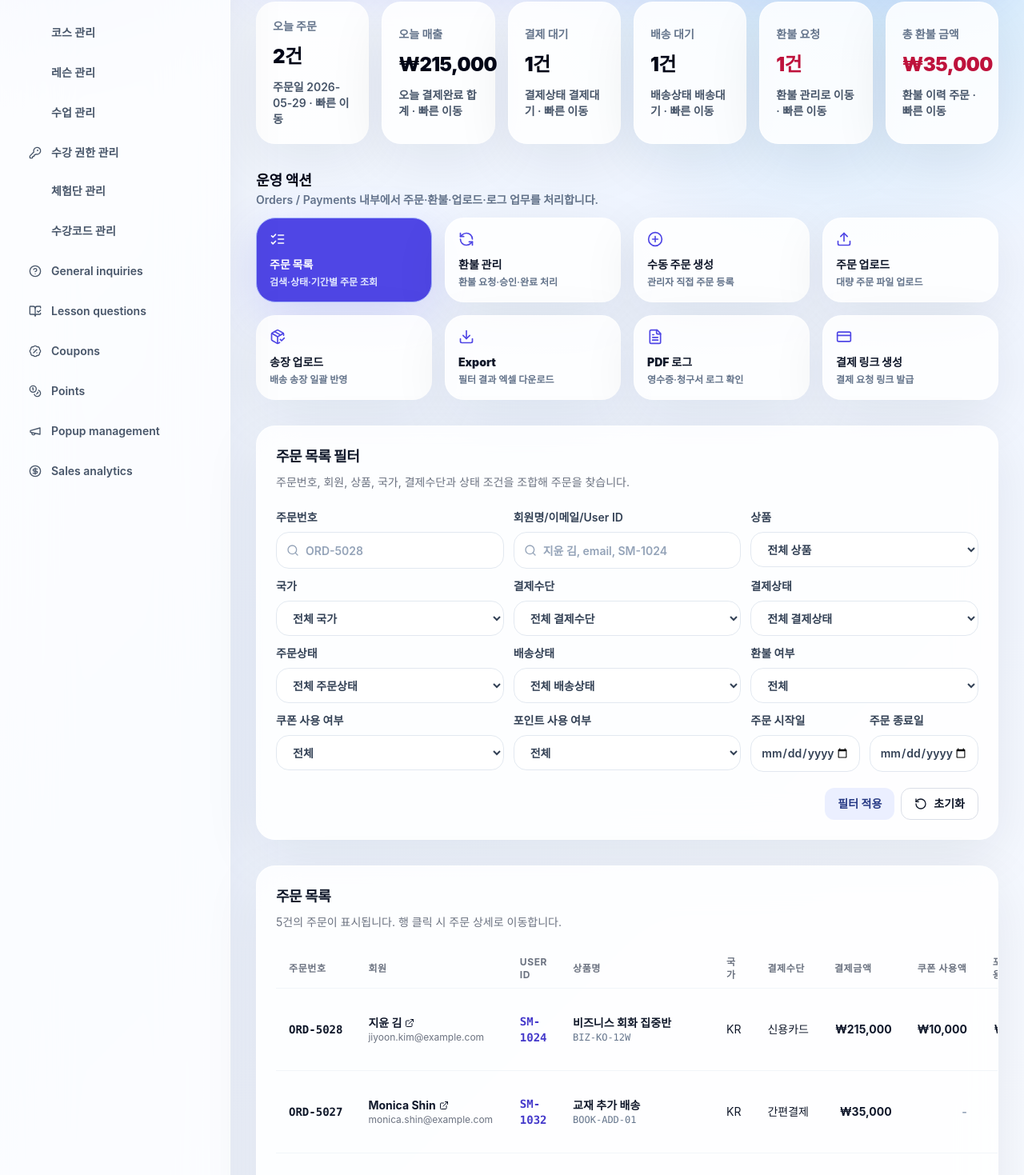
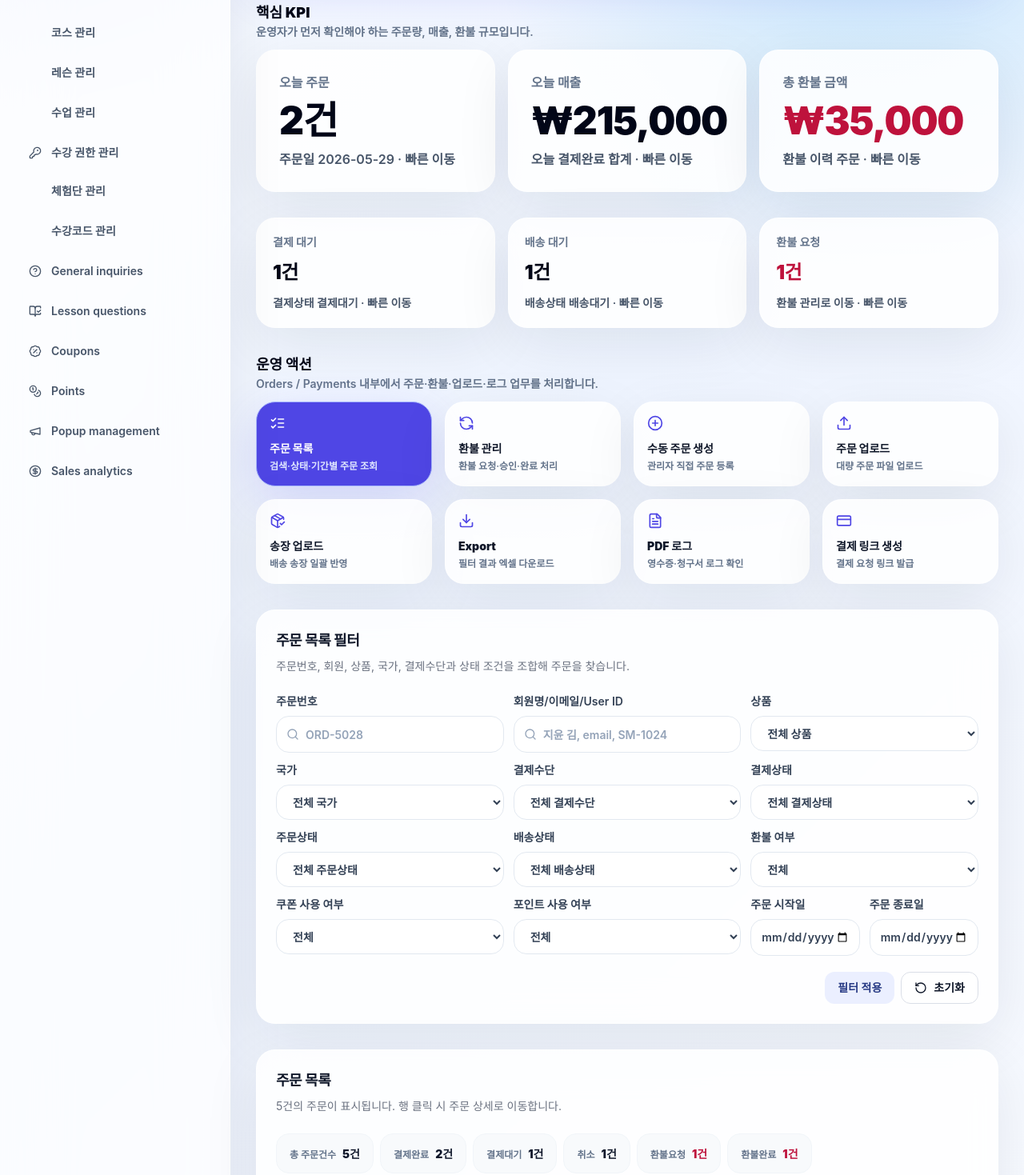
Before and after one commit to koo-2dub/studymini-admin-frontend, a Next.js app: page /orders in a window 1280 px wide. Shown: the part 361-1830 px from the top of the page at 80% size. Built offline with nearby package versions, Linux system fonts and the light colour scheme.

Commit message:
Refine orders dashboard table and KPI layout

```diff
--- a/app/orders/[orderId]/page.tsx
+++ b/app/orders/[orderId]/page.tsx
@@ -21,6 +21,7 @@ export default async function OrderDetailPage({ params }: { params: Promise<{ or
   }
 
   const finalPaidAmount = Math.max(order.paymentAmount - order.refundAmount, 0);
+  const refundable = order.paymentStatus === "결제완료" || order.paymentStatus === "환불요청";
 
   return (
     <div className="space-y-8">
@@ -37,7 +38,7 @@ export default async function OrderDetailPage({ params }: { params: Promise<{ or
         </div>
         <div className="flex flex-wrap gap-2">
           <Button type="button" variant="outline"><FileText className="h-4 w-4" />영수증 조회</Button>
-          <Button type="button"><RefreshCcw className="h-4 w-4" />환불 처리</Button>
+          <Button type="button" disabled={!refundable}><RefreshCcw className="h-4 w-4" />환불 처리</Button>
         </div>
       </div>
 
@@ -123,7 +124,7 @@ export default async function OrderDetailPage({ params }: { params: Promise<{ or
             </CardHeader>
             <CardContent className="overflow-x-auto">
               {order.refunds.length > 0 ? (
-                <Table>
+                <Table className="min-w-[980px] [&_td]:whitespace-nowrap [&_th]:whitespace-nowrap">
                   <TableHeader>
                     <TableRow><TableHead>환불 요청일</TableHead><TableHead>환불 사유</TableHead><TableHead>환불 금액</TableHead><TableHead>유형</TableHead><TableHead>상태</TableHead><TableHead>처리자</TableHead><TableHead>처리일</TableHead></TableRow>
                   </TableHeader>
@@ -131,7 +132,7 @@ export default async function OrderDetailPage({ params }: { params: Promise<{ or
                     {order.refunds.map((refund) => (
                       <TableRow key={refund.id}>
                         <TableCell className="whitespace-nowrap">{refund.requestedAt}</TableCell>
-                        <TableCell>{refund.reason}</TableCell>
+                        <TableCell className="max-w-72"><p className="truncate">{refund.reason}</p></TableCell>
                         <TableCell className="whitespace-nowrap text-right font-bold text-rose-700">{formatCurrency(refund.amount)}</TableCell>
                         <TableCell>{refund.type}</TableCell>
                         <TableCell><KoreanStatusBadge value={refund.status} /></TableCell>
--- a/components/dashboard/orders-dashboard.tsx
+++ b/components/dashboard/orders-dashboard.tsx
@@ -7,7 +7,6 @@ import {
   Copy,
   CreditCard,
   Download,
-  ExternalLink,
   FileText,
   ListChecks,
   PackageCheck,
@@ -173,6 +172,20 @@ export function OrdersDashboard({ orders }: { orders: AdminOrder[] }) {
     });
   }, [filters, orders]);
 
+
+  const filteredOrderStats = useMemo(() => {
+    const refundedOrders = filteredOrders.filter((order) => order.refundAmount > 0 || order.refunds.some((refund) => refund.status === "환불 완료"));
+
+    return {
+      total: filteredOrders.length,
+      paid: filteredOrders.filter((order) => order.paymentStatus === "결제완료").length,
+      pending: filteredOrders.filter((order) => order.paymentStatus === "결제대기").length,
+      canceled: filteredOrders.filter((order) => order.orderStatus === "취소").length,
+      refundRequested: filteredOrders.filter((order) => order.paymentStatus === "환불요청" || order.refunds.some((refund) => refund.status === "환불 요청" || refund.status === "환불 승인 대기")).length,
+      refunded: refundedOrders.length,
+    };
+  }, [filteredOrders]);
+
   const todayOrders = orders.filter((order) => order.date === TODAY);
   const todayPaidOrders = orders.filter((order) => order.date === TODAY && order.paymentStatus === "결제완료");
   const pendingPayments = orders.filter((order) => order.paymentStatus === "결제대기");
@@ -192,13 +205,22 @@ export function OrdersDashboard({ orders }: { orders: AdminOrder[] }) {
 
   return (
     <div className="space-y-8">
-      <section className="grid gap-4 md:grid-cols-2 xl:grid-cols-6">
-        <SummaryCard label="오늘 주문" value={`${todayOrders.length.toLocaleString()}건`} detail={`주문일 ${TODAY}`} onClick={() => applyQuickFilter({ startDate: TODAY, endDate: TODAY })} />
-        <SummaryCard label="오늘 매출" value={formatCurrency(todayRevenue)} detail="오늘 결제완료 합계" onClick={() => applyQuickFilter({ startDate: TODAY, endDate: TODAY, paymentStatus: "결제완료" })} />
+      <section className="space-y-3">
+        <div>
+          <h2 className="text-lg font-black text-slate-950">핵심 KPI</h2>
+          <p className="text-sm font-semibold text-slate-500">운영자가 먼저 확인해야 하는 주문량, 매출, 환불 규모입니다.</p>
+        </div>
+        <div className="grid gap-4 lg:grid-cols-3">
+          <SummaryCard label="오늘 주문" value={`${todayOrders.length.toLocaleString()}건`} detail={`주문일 ${TODAY}`} onClick={() => applyQuickFilter({ startDate: TODAY, endDate: TODAY })} size="primary" />
+          <SummaryCard label="오늘 매출" value={formatCurrency(todayRevenue)} detail="오늘 결제완료 합계" onClick={() => applyQuickFilter({ startDate: TODAY, endDate: TODAY, paymentStatus: "결제완료" })} size="primary" />
+          <SummaryCard label="총 환불 금액" value={formatCurrency(refundTotal)} detail="환불 이력 주문" onClick={() => applyQuickFilter({ refundStatus: "has" })} tone="rose" size="primary" />
+        </div>
+      </section>
+
+      <section className="grid gap-4 md:grid-cols-3">
         <SummaryCard label="결제 대기" value={`${pendingPayments.length.toLocaleString()}건`} detail="결제상태 결제대기" onClick={() => applyQuickFilter({ paymentStatus: "결제대기" })} />
         <SummaryCard label="배송 대기" value={`${waitingShipping.length.toLocaleString()}건`} detail="배송상태 배송대기" onClick={() => applyQuickFilter({ shippingStatus: "배송대기" })} />
         <SummaryCard label="환불 요청" value={`${refundRequests.length.toLocaleString()}건`} detail="환불 관리로 이동" onClick={() => applyQuickFilter({}, "refunds")} tone="rose" />
-        <SummaryCard label="총 환불 금액" value={formatCurrency(refundTotal)} detail="환불 이력 주문" onClick={() => applyQuickFilter({ refundStatus: "has" })} tone="rose" />
       </section>
 
       <section className="space-y-3">
@@ -267,25 +289,30 @@ export function OrdersDashboard({ orders }: { orders: AdminOrder[] }) {
               <CardTitle>주문 목록</CardTitle>
               <CardDescription>{filteredOrders.length.toLocaleString()}건의 주문이 표시됩니다. 행 클릭 시 주문 상세로 이동합니다.</CardDescription>
             </CardHeader>
-            <CardContent className="overflow-x-auto">
-              <Table>
+            <CardContent className="space-y-4">
+              <div className="flex flex-wrap gap-2">
+                <ListStat label="총 주문건수" value={`${filteredOrderStats.total.toLocaleString()}건`} />
+                <ListStat label="결제완료" value={`${filteredOrderStats.paid.toLocaleString()}건`} />
+                <ListStat label="결제대기" value={`${filteredOrderStats.pending.toLocaleString()}건`} />
+                <ListStat label="취소" value={`${filteredOrderStats.canceled.toLocaleString()}건`} />
+                <ListStat label="환불요청" value={`${filteredOrderStats.refundRequested.toLocaleString()}건`} tone="rose" />
+                <ListStat label="환불완료" value={`${filteredOrderStats.refunded.toLocaleString()}건`} tone="rose" />
+              </div>
+              <div className="overflow-x-auto">
+              <Table className="min-w-[1480px] [&_td]:whitespace-nowrap [&_th]:whitespace-nowrap">
                 <TableHeader>
                   <TableRow>
                     <TableHead>주문번호</TableHead>
+                    <TableHead>주문일</TableHead>
                     <TableHead>회원</TableHead>
                     <TableHead>User ID</TableHead>
                     <TableHead>상품명</TableHead>
-                    <TableHead>국가</TableHead>
-                    <TableHead>결제수단</TableHead>
                     <TableHead>결제금액</TableHead>
-                    <TableHead>쿠폰 사용액</TableHead>
-                    <TableHead>포인트 사용액</TableHead>
-                    <TableHead>배송비</TableHead>
                     <TableHead>환불금액</TableHead>
                     <TableHead>결제상태</TableHead>
+                    <TableHead>배송상태</TableHead>
                     <TableHead>주문상태</TableHead>
-                    <TableHead>배송상태</TableHead>
-                    <TableHead>주문일</TableHead>
+                    <TableHead>결제수단</TableHead>
                     <TableHead>결제일</TableHead>
                   </TableRow>
                 </TableHeader>
@@ -295,6 +322,7 @@ export function OrdersDashboard({ orders }: { orders: AdminOrder[] }) {
                   ))}
                 </TableBody>
               </Table>
+              </div>
             </CardContent>
           </Card>
         </>
@@ -316,31 +344,25 @@ function OrderTableRow({ order }: { order: AdminOrder }) {
 
   return (
     <TableRow className="cursor-pointer" onClick={() => router.push(`/orders/${order.id}`)}>
-      <TableCell className="whitespace-nowrap font-mono font-bold">{order.id}</TableCell>
-      <TableCell className="min-w-44">
-        <Link href={`/members/${order.userId}`} onClick={(event) => event.stopPropagation()} className="inline-flex items-center gap-1 font-bold text-slate-900 hover:text-indigo-700">
-          {order.member}<ExternalLink className="h-3 w-3" />
-        </Link>
-        <p className="text-xs text-muted-foreground">{order.email}</p>
+      <TableCell className="font-mono font-bold">{order.id}</TableCell>
+      <TableCell>{order.date}</TableCell>
+      <TableCell className="min-w-56 max-w-64">
+        <p className="truncate font-bold text-slate-900">{order.member}</p>
+        <p className="truncate text-xs text-muted-foreground">{order.email}</p>
       </TableCell>
       <TableCell>
         <Link href={`/members/${order.userId}`} onClick={(event) => event.stopPropagation()} className="font-mono font-bold text-indigo-700 hover:text-indigo-900">
           {order.userId}
         </Link>
       </TableCell>
-      <TableCell className="min-w-48"><p className="font-semibold">{order.product}</p><p className="font-mono text-xs text-slate-500">{order.sku}</p></TableCell>
-      <TableCell>{order.country}</TableCell>
-      <TableCell className="whitespace-nowrap">{order.paymentMethod}</TableCell>
+      <TableCell className="min-w-64 max-w-72"><p className="truncate font-semibold">{order.product}</p><p className="truncate font-mono text-xs text-slate-500">{order.sku}</p></TableCell>
       <MoneyCell value={order.paymentAmount} />
-      <MoneyCell value={order.couponDiscountAmount} mutedWhenZero />
-      <MoneyCell value={order.pointUsedAmount} mutedWhenZero />
-      <MoneyCell value={order.shippingFee} mutedWhenZero />
       <MoneyCell value={order.refundAmount} tone={order.refundAmount > 0 ? "rose" : "slate"} mutedWhenZero />
       <TableCell><KoreanStatusBadge value={order.paymentStatus} /></TableCell>
+      <TableCell><KoreanStatusBadge value={order.shippingStatus} /></TableCell>
       <TableCell><KoreanStatusBadge value={order.orderStatus} /></TableCell>
-      <TableCell><KoreanStatusBadge value={order.shippingStatus} /></TableCell>
-      <TableCell className="whitespace-nowrap">{order.date}</TableCell>
-      <TableCell className="whitespace-nowrap">{order.paidAt ?? "-"}</TableCell>
+      <TableCell>{order.paymentMethod}</TableCell>
+      <TableCell>{order.paidAt ?? "-"}</TableCell>
     </TableRow>
   );
 }
@@ -359,15 +381,15 @@ function RefundManagementPanel({ refunds }: { refunds: RefundRow[] }) {
 
   const requested = refunds.filter((refund) => refund.status === "환불 요청").length;
   const pending = refunds.filter((refund) => refund.status === "환불 승인 대기").length;
-  const completedTotal = refunds.filter((refund) => refund.status === "환불 완료").reduce((sum, refund) => sum + refund.amount, 0);
+  const totalRefundAmount = refunds.reduce((sum, refund) => sum + refund.amount, 0);
 
   return (
     <div className="space-y-5">
       {toast ? <div className="rounded-2xl border border-emerald-200 bg-emerald-50 px-4 py-3 text-sm font-bold text-emerald-700">{toast}</div> : null}
       <section className="grid gap-4 md:grid-cols-3">
-        <MiniMetric label="환불 요청" value={`${requested.toLocaleString()}건`} />
+        <MiniMetric label="환불 요청" value={`${requested.toLocaleString()}건`} tone="rose" />
         <MiniMetric label="승인 대기" value={`${pending.toLocaleString()}건`} />
-        <MiniMetric label="완료 환불금액" value={formatCurrency(completedTotal)} />
+        <MiniMetric label="총 환불금액" value={formatCurrency(totalRefundAmount)} tone="rose" />
       </section>
       <Card>
         <CardHeader>
@@ -380,18 +402,17 @@ function RefundManagementPanel({ refunds }: { refunds: RefundRow[] }) {
             <FilterSelect label="환불 상태" value={status} onChange={setStatus} options={["환불 요청", "환불 승인 대기", "환불 완료", "환불 거절"]} allLabel="전체 상태" />
           </div>
           <div className="overflow-x-auto">
-            <Table>
+            <Table className="min-w-[1320px] [&_td]:whitespace-nowrap [&_th]:whitespace-nowrap">
               <TableHeader>
                 <TableRow>
                   <TableHead>주문번호</TableHead>
                   <TableHead>회원</TableHead>
+                  <TableHead>환불금액</TableHead>
+                  <TableHead>환불사유</TableHead>
+                  <TableHead>환불상태</TableHead>
+                  <TableHead>요청일</TableHead>
                   <TableHead>상품명</TableHead>
-                  <TableHead>결제금액</TableHead>
-                  <TableHead>환불 요청 금액</TableHead>
                   <TableHead>환불 가능 금액</TableHead>
-                  <TableHead>환불 사유</TableHead>
-                  <TableHead>요청일</TableHead>
-                  <TableHead>상태</TableHead>
                   <TableHead>처리자</TableHead>
                   <TableHead>액션</TableHead>
                 </TableRow>
@@ -400,19 +421,24 @@ function RefundManagementPanel({ refunds }: { refunds: RefundRow[] }) {
                 {filteredRefunds.map((refund) => (
                   <TableRow key={`${refund.id}-${refund.requestedAt}`}>
                     <TableCell><Link href={`/orders/${refund.id}?section=refunds`} className="font-mono font-bold text-indigo-700 hover:text-indigo-900">{refund.id}</Link></TableCell>
-                    <TableCell className="min-w-44"><p className="font-bold">{refund.member}</p><p className="text-xs text-slate-500">{refund.email}</p></TableCell>
-                    <TableCell className="min-w-44">{refund.product}</TableCell>
-                    <MoneyCell value={refund.paymentAmount} />
+                    <TableCell className="min-w-56 max-w-64"><p className="truncate font-bold">{refund.member}</p><p className="truncate text-xs text-slate-500">{refund.email}</p></TableCell>
                     <MoneyCell value={refund.amount} tone="rose" />
+                    <TableCell className="min-w-56 max-w-72"><p className="truncate font-semibold">{refund.reason}</p></TableCell>
+                    <TableCell><KoreanStatusBadge value={refund.status} /></TableCell>
+                    <TableCell>{refund.requestedAt}</TableCell>
+                    <TableCell className="min-w-56 max-w-72"><p className="truncate">{refund.product}</p></TableCell>
                     <MoneyCell value={refund.availableAmount} />
-                    <TableCell className="min-w-36">{refund.reason}</TableCell>
-                    <TableCell className="whitespace-nowrap">{refund.requestedAt}</TableCell>
-                    <TableCell><KoreanStatusBadge value={refund.status} /></TableCell>
                     <TableCell>{refund.processor ?? "-"}</TableCell>
                     <TableCell>
                       <div className="flex gap-2">
-                        <Button type="button" size="sm" onClick={() => setToast(`${refund.id} 환불 승인 mock 처리되었습니다.`)}>승인</Button>
-                        <Button type="button" size="sm" variant="outline" onClick={() => setToast(`${refund.id} 환불 거절 mock 처리되었습니다.`)}>거절</Button>
+                        {refund.status === "환불 요청" || refund.status === "환불 승인 대기" ? (
+                          <>
+                            <Button type="button" size="sm" onClick={() => setToast(`${refund.id} 환불 승인 mock 처리되었습니다.`)}>승인</Button>
+                            <Button type="button" size="sm" variant="outline" onClick={() => setToast(`${refund.id} 환불 거절 mock 처리되었습니다.`)}>거절</Button>
+                          </>
+                        ) : (
+                          <Button type="button" size="sm" variant="outline" onClick={() => setToast(`${refund.id} 상세 확인 mock 처리되었습니다.`)}>상세</Button>
+                        )}
                       </div>
                     </TableCell>
                   </TableRow>
@@ -655,24 +681,35 @@ function KoreanStatusBadge({ value }: { value: string }) {
   return <Badge variant={variant}>{value}</Badge>;
 }
 
-function SummaryCard({ label, value, detail, onClick, tone = "indigo" }: { label: string; value: string; detail: string; onClick: () => void; tone?: "indigo" | "rose" }) {
+function SummaryCard({ label, value, detail, onClick, tone = "indigo", size = "status" }: { label: string; value: string; detail: string; onClick: () => void; tone?: "indigo" | "rose"; size?: "primary" | "status" }) {
+  const primary = size === "primary";
+
   return (
-    <button type="button" onClick={onClick} className={cn("rounded-3xl border border-white/70 bg-white/85 p-5 text-left shadow-panel transition-all hover:-translate-y-0.5 hover:bg-white", tone === "rose" ? "hover:border-rose-200" : "hover:border-indigo-200")}>
-      <p className="text-sm font-bold text-slate-500">{label}</p>
-      <p className={cn("mt-3 text-2xl font-black tracking-tight", tone === "rose" ? "text-rose-700" : "text-slate-950")}>{value}</p>
-      <p className="mt-3 text-sm font-semibold text-slate-600">{detail} · 빠른 이동</p>
+    <button type="button" onClick={onClick} className={cn("rounded-3xl border border-white/70 bg-white/85 text-left shadow-panel transition-all hover:-translate-y-0.5 hover:bg-white", primary ? "p-7" : "p-5", tone === "rose" ? "hover:border-rose-200" : "hover:border-indigo-200")}>
+      <p className={cn("font-bold text-slate-500", primary ? "text-base" : "text-sm")}>{label}</p>
+      <p className={cn("mt-3 font-black tracking-tight", primary ? "text-4xl xl:text-5xl" : "text-2xl", tone === "rose" ? "text-rose-700" : "text-slate-950")}>{value}</p>
+      <p className={cn("mt-3 font-semibold text-slate-600", primary ? "text-base" : "text-sm")}>{detail} · 빠른 이동</p>
     </button>
   );
 }
 
-function MiniMetric({ label, value }: { label: string; value: string }) {
+function MiniMetric({ label, value, tone = "slate" }: { label: string; value: string; tone?: "slate" | "rose" }) {
   return (
     <Card>
       <CardContent className="p-5">
         <p className="text-sm font-bold text-slate-500">{label}</p>
-        <p className="mt-2 text-2xl font-black text-slate-950">{value}</p>
+        <p className={cn("mt-2 text-2xl font-black", tone === "rose" ? "text-rose-700" : "text-slate-950")}>{value}</p>
       </CardContent>
     </Card>
+  );
+}
+
+function ListStat({ label, value, tone = "slate" }: { label: string; value: string; tone?: "slate" | "rose" }) {
+  return (
+    <div className="rounded-2xl border border-slate-100 bg-slate-50 px-4 py-3">
+      <span className="text-xs font-bold text-slate-500">{label}</span>
+      <span className={cn("ml-2 text-sm font-black", tone === "rose" ? "text-rose-700" : "text-slate-900")}>{value}</span>
+    </div>
   );
 }
 
```
